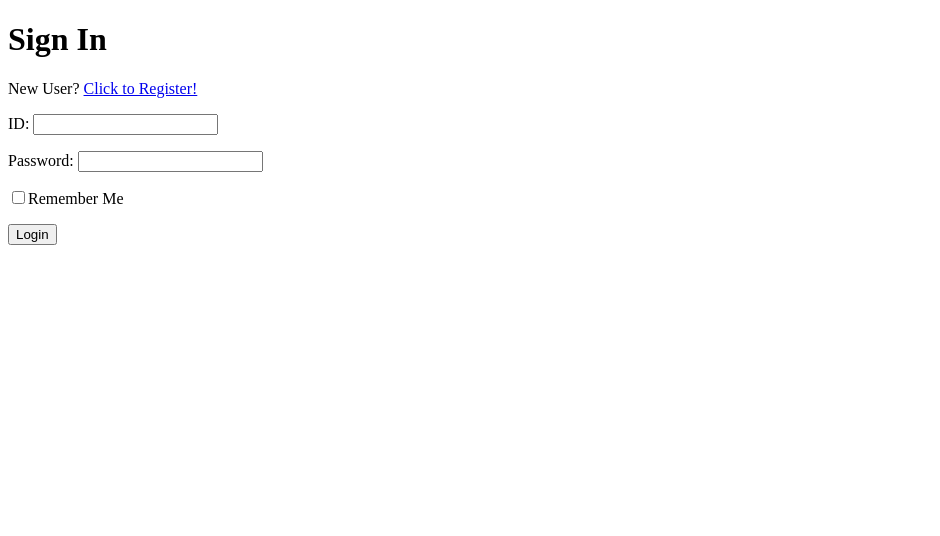
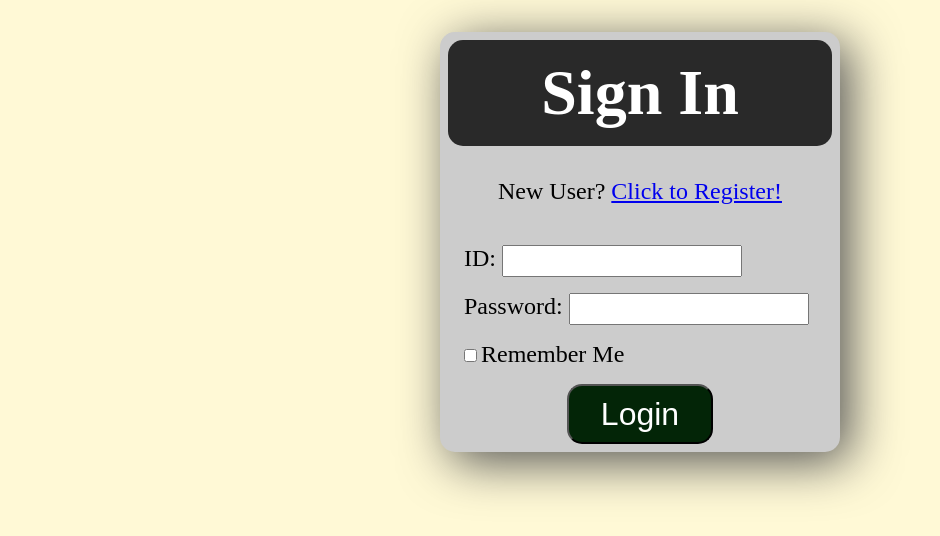
Before and after one commit to InheungJi/todo-flask, a Flask app: page / in a window 1280 px wide. Shown: the top 536 px of the page, without its empty margins (0-940 px from the left). Run offline with Flask 2, Linux system fonts and the light colour scheme.

Commit message:
CSS update

```diff
--- a/app.py
+++ b/app.py
@@ -1,7 +1,9 @@
+from os import environ
+
 from flask import Flask
 from flask_login import LoginManager
 from flask_sqlalchemy import SQLAlchemy
-from os import environ
+
 app = Flask(__name__)
 app.config['SECRET_KEY'] = 'mysecret'
 app.config['SQLALCHEMY_DATABASE_URI'] = environ.get('DATABASE_URL') or 'sqlite:///todo.db'
--- a/routes.py
+++ b/routes.py
@@ -1,4 +1,4 @@
-from flask import render_template, request, url_for, redirect
+from flask import render_template, request, url_for, redirect,flash
 from flask_login import login_user, login_required, logout_user
 from models import User, Todo
 from forms import LoginForm, TodoForm, RegistrationForm
@@ -9,9 +9,7 @@ from app import db, app, login_manager
 def register():
     form = RegistrationForm()
     login_form = LoginForm()
-    print("?????")
     if form.validate_on_submit():
-        print("!!!!")
         user = User(username=form.username.data, email=form.email.data)
         user.set_password(form.password.data)
         db.session.add(user)
@@ -22,28 +20,25 @@ def register():
 
 @app.route('/', methods=["GET", "POST"])
 def index():
-
-
     login_form = LoginForm()
     todo_form = TodoForm()
     if login_form.validate_on_submit():
-        print('index!!')
         user = User.query.filter_by(username=login_form.username.data).first()
-        print(user.username)
-        login_user(user)
         if user and user.check_password(login_form.password.data):
+            login_user(user)
             todos = Todo.query.filter_by(user_id=user.id)
             return render_template('login_index.html', current_user=user, user_id=user.id,
                                    template_todoForm=todo_form, template_todoData=todos)
         else:
-            print('oops!!!')
+            flash('you need to make account!!')
+            form = RegistrationForm()
+            return render_template('registration.html', register_form = form)
     return render_template('index.html', login=login_form)
 
 
 @app.route('/user/<user_id>', methods=["GET", "POST"])
 @login_required
 def login_index(user_id):
-    print("login_index!!!")
     user = User.query.filter_by(id=user_id).first_or_404()
     todo_form = TodoForm()
     if todo_form.validate_on_submit():
--- /dev/null
+++ b/static/base.css
@@ -0,0 +1,83 @@
+/*Reset CSS */
+* {
+	padding: 0;
+	margin: 0;
+	box-sizing: border-box;
+}
+
+html {
+	background-color: #fff9d6;
+}
+
+/* CSS for index.html  */
+
+#login_form {
+	margin: 2em;
+	display: grid;
+	place-items: center;
+}
+
+#login_username,
+#login_password,
+#login_remember {
+	margin: 1em;
+}
+
+#username,
+#password {
+	width: 15em;
+	height: 2em;
+	font-size: 1em;
+}
+.label {
+	font-size: 1.5em;
+}
+.login_header {
+	font-size: 2em;
+	background-color: #292929;
+	color: white;
+	border-radius: 15px;
+	padding: 0.5em;
+}
+
+.login_container {
+	padding: 0.5em;
+	background-color: #cccccc;
+	display: flex;
+	flex-direction: column;
+	flex-wrap: wrap;
+	justify-content: center;
+	width: 400px;
+	/* height: 400px; */
+	border-radius: 15px;
+	box-shadow: 10px 10px 50px #525252;
+}
+
+.login_header,
+.login_container p {
+	text-align: center;
+	margin-bottom: 1em;
+}
+
+.login_container p {
+	font-size: 1.5em;
+}
+
+#login_submit {
+	width: 100%;
+	text-align: center;
+	font-size: 2em;
+}
+
+#submit {
+	font-size: 1em;
+	border-radius: 15px;
+	background-color: #032507;
+	color: white;
+	padding: 0.3em 1em;
+}
+
+#submit:hover {
+	background-color: #ffadb3;
+	color: #032507;
+}
--- a/templates/base.html
+++ b/templates/base.html
@@ -5,6 +5,7 @@
     <meta name="viewport"
           content="width=device-width, user-scalable=no, initial-scale=1.0, maximum-scale=1.0, minimum-scale=1.0">
     <meta http-equiv="X-UA-Compatible" content="ie=edge">
+    <link rel="stylesheet" href="{{ url_for('static', filename='base.css') }}">
     <title>To-Do!!</title>
 </head>
 <body>
--- a/templates/index.html
+++ b/templates/index.html
@@ -1,12 +1,25 @@
-{% extends 'base.html' %}
-{% block content %}
-<h1>Sign In</h1>
-<p>New User? <a href="{{ url_for('register')}}">Click to Register!</a></p>
-<form action='/' method="post">
-    {{ login.hidden_tag() }}
-    <p>{{ login.username.label }}{{ login.username }}</p>
-    <p>{{ login.password.label }}{{ login.password }}</p>
-    <p>{{ login.remember() }}{{ login.remember.label }}</p>
-    <p>{{ login.submit }}</p>
-</form>
+{% extends 'base.html' %} {% block content %}
+
+<div id="login_form">
+	<div class="login_container">
+		<div class="login_header"><h1>Sign In</h1></div>
+		<p>New User? <a href="{{ url_for('register')}}">Click to Register!</a></p>
+		<form action="/" method="post" id="center">
+			{{ login.hidden_tag() }}
+			<div id="login_username">
+				<span class="label">{{ login.username.label }}</span>
+				{{ login.username }}
+			</div>
+			<div id="login_password">
+				<span class="label">{{ login.password.label }}</span>
+				{{ login.password }}
+			</div>
+			<div id="login_remember">
+				{{ login.remember() }}
+				<span class="label">{{ login.remember.label }}</span>
+			</div>
+			<div id="login_submit">{{ login.submit }}</div>
+		</form>
+	</div>
+</div>
 {% endblock %}
--- a/templates/login_index.html
+++ b/templates/login_index.html
@@ -1,5 +1,6 @@
 {% extends 'base.html' %}
 {% block content %}
+<div class="todo_form">
         <h1>Todos</h1>
         <ul>
         {% for todo in template_todoData %}
@@ -15,4 +16,5 @@
         </p>
     </form>
     <button><a href="/logout">Logout</a></button>
+</div>
 {% endblock%}
--- a/templates/registration.html
+++ b/templates/registration.html
@@ -1,5 +1,6 @@
 {% extends 'base.html' %}
 {% block content %}
+<div class="registration_form">
     <h1>Registration!</h1>
 
     <form action="/register" method="post">
@@ -11,4 +12,5 @@
         <p>{{ register_form.submit }}</p>
 
     </form>
+</div>
 {% endblock%}
```
Also changed, not shown: todo.db. Lines whose indentation alone changed are shown as unchanged.
